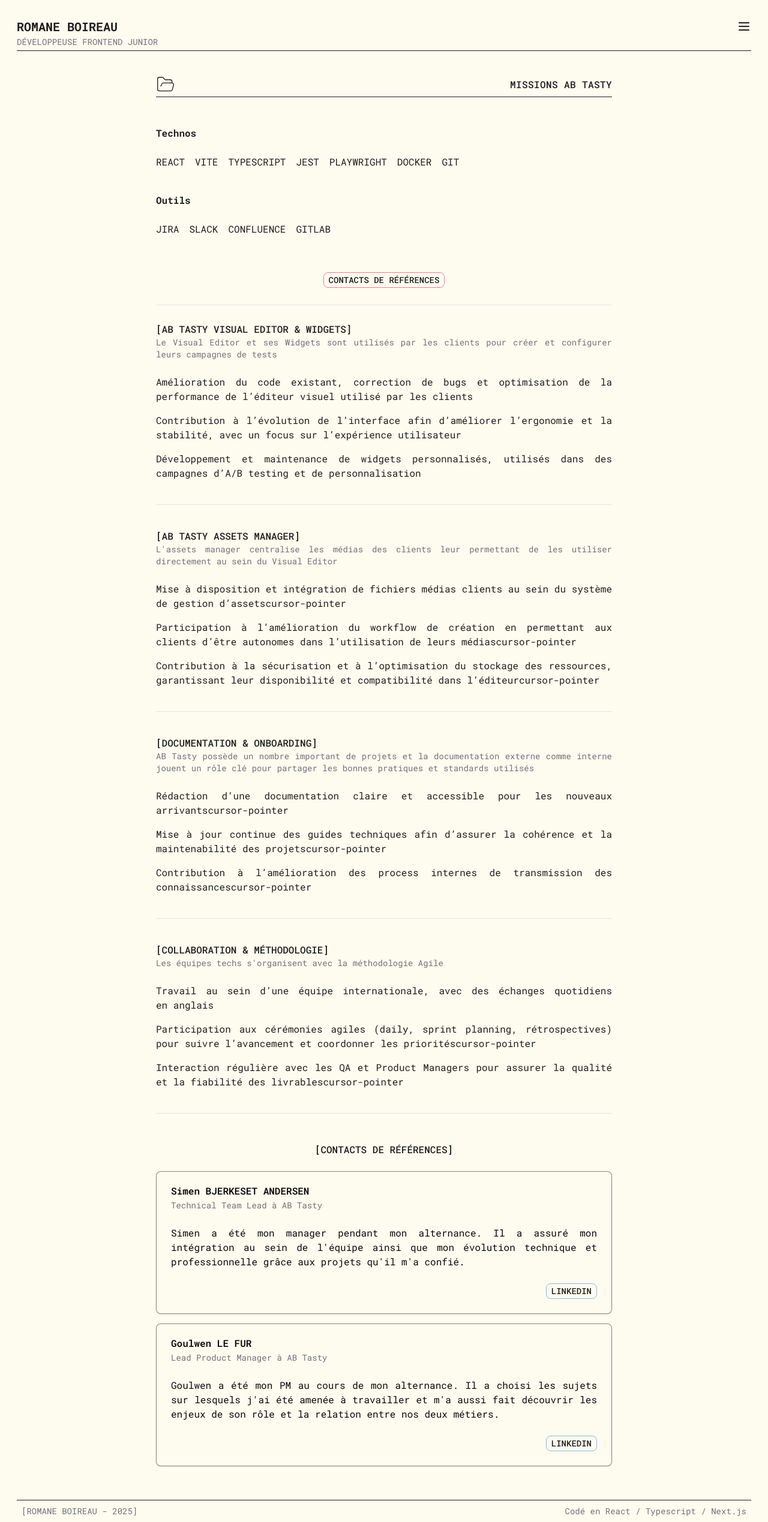
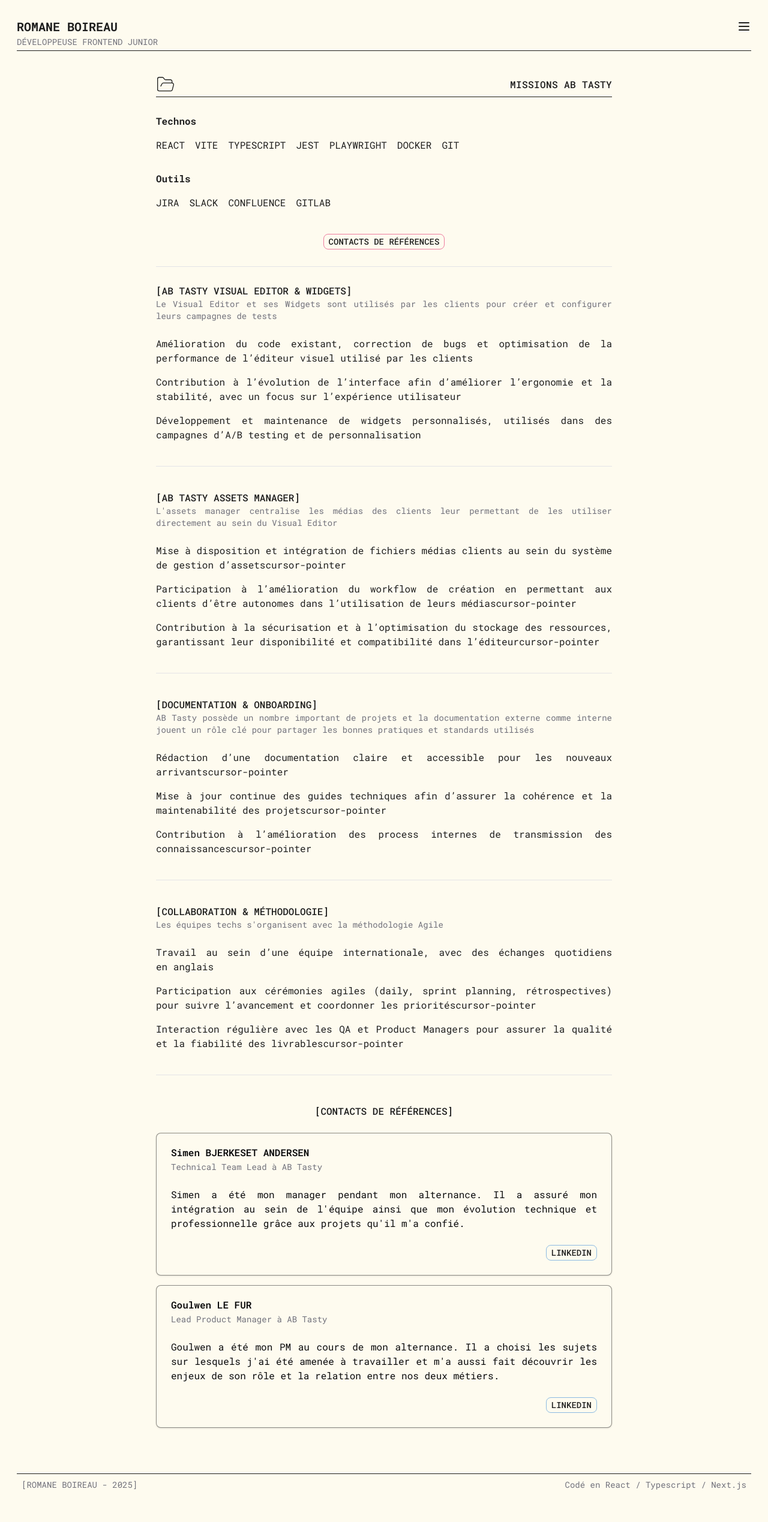
Before and after one commit to aanatema/portfolio-v2, a Next.js app: page /abtPage in a window 1280 px wide. Shown: the whole page at 60% size. After the commit the page ends 2494 px from the top, so only its background shows below. Built offline with nearby package versions, Linux system fonts and the light colour scheme.

Commit message:
optimize tailwind styles

```diff
--- a/src/app/abtPage/components/AbtTechnoList.tsx
+++ b/src/app/abtPage/components/AbtTechnoList.tsx
@@ -3,9 +3,9 @@ import { Separator } from "@/components/ui/separator";
 export default function AbtTechnoList() {
 	return (
 		<>
-			<div className='mt-5 mb-5 flex flex-col gap-2'>
+			<div className='my-5flex flex-col gap-2'>
 				<header className='font-bold'>Technos</header>
-				<section className='flex flex-row gap-2 mb-4 mt-4 sm:pb-10 uppercase overflow-x-scroll overflow-y-hidden lg:overflow-hidden h-7'>
+				<section className='flex flex-row gap-2 my-4 sm:pb-10 uppercase overflow-x-scroll overflow-y-hidden lg:overflow-hidden h-7'>
 					<p>React</p>
 					<Separator orientation='vertical' />
 					<p>Vite</p>
@@ -21,7 +21,7 @@ export default function AbtTechnoList() {
 					<p>Git</p>
 				</section>
 				<header className='font-bold'>Outils</header>
-				<section className='flex flex-row gap-2 mb-4 mt-4 sm:pb-10 uppercase overflow-x-scroll overflow-y-hidden lg:overflow-hidden h-7'>
+				<section className='flex flex-row gap-2 my-4 sm:pb-10 uppercase overflow-x-scroll overflow-y-hidden lg:overflow-hidden h-7'>
 					<p>Jira</p>
 					<Separator orientation='vertical' />
 					<p>Slack</p>
--- a/src/app/biomePage/page.tsx
+++ b/src/app/biomePage/page.tsx
@@ -95,7 +95,7 @@ export default function BiomePage() {
 								</p>
 								<br />
 								<header className='font-bold'>Frontend</header>
-								<section className='flex flex-row gap-2 mb-4 mt-4 sm:pb-10 uppercase overflow-x-scroll overflow-y-hidden lg:overflow-hidden h-7'>
+								<section className='flex flex-row gap-2 my-4 sm:pb-10 uppercase overflow-x-scroll overflow-y-hidden lg:overflow-hidden h-7'>
 									<p>React</p>
 									<Separator orientation='vertical' />
 									<p>Typescript</p>
--- a/src/app/topovisioPage/page.tsx
+++ b/src/app/topovisioPage/page.tsx
@@ -102,7 +102,7 @@ export default function TopovisioPage() {
 									temps que le développement de l&apos;
 									entreprise.
 								</p>
-								<div className='mt-5 mb-5 flex flex-col gap-4'>
+								<div className='my-5flex flex-col gap-4'>
 									<header className='font-bold'>
 										Technos envisagées
 									</header>
--- a/src/reactComponents/Footer.tsx
+++ b/src/reactComponents/Footer.tsx
@@ -1,6 +1,6 @@
 export default function Footer() {
 	return (
-		<footer className='m-7 mb-0 p-2 border-t border-foreground bg-background text-center text-sm text-muted-foreground bottom-0 left-0 right-0'>
+		<footer className='mx-7 mt-15 mb-0 p-2 border-t border-foreground bg-background text-center text-sm text-muted-foreground bottom-0 left-0 right-0'>
 			<div className='lg:flex lg:col-2 lg:justify-between'>
 				<p className='uppercase tracking-[3]'>
 					[Romane Boireau - 2025]
--- a/src/reactComponents/HomepageComponents/AboutSection.tsx
+++ b/src/reactComponents/HomepageComponents/AboutSection.tsx
@@ -40,7 +40,7 @@ export default function AboutSection() {
 					</Link>
 				</section>
 			</section>
-			<section className='flex flex-row gap-2 mt-4 mb-4 justify-evenly'>
+			<section className='flex flex-row gap-2 my-4 justify-evenly'>
 				<ResumeBadge />
 				<LinkedinBadge />
 				<GithubBadge />
--- a/src/reactComponents/HomepageComponents/HomepageAccordion.tsx
+++ b/src/reactComponents/HomepageComponents/HomepageAccordion.tsx
@@ -27,7 +27,7 @@ export function HomepageAccordion() {
 				<AccordionTrigger>À propos</AccordionTrigger>
 				<AccordionContent className='flex flex-col gap-2 text-balance text-justify'>
 					<AboutSection />
-					<div className='mt-4 mb-4'>
+					<div className='my-4'>
 						<FrontendTechnoList />
 						<BackendTechnoList />
 					</div>
--- a/src/reactComponents/TechnoList/BackendTechnoList.tsx
+++ b/src/reactComponents/TechnoList/BackendTechnoList.tsx
@@ -4,7 +4,7 @@ export default function BackendTechnoList() {
     return (
 		<>
 			<header className='font-bold'>Backend</header>
-			<section className='flex flex-row gap-2 mb-4 mt-4 mb-4 mt-4 sm:pb-10 uppercase overflow-x-scroll overflow-y-hidden lg:overflow-hidden h-7'>
+			<section className='flex flex-row gap-2 my-4 sm:pb-10 uppercase overflow-x-scroll overflow-y-hidden lg:overflow-hidden h-7'>
 				<p>Node</p>
 				<Separator orientation='vertical' />
 				<p>Express</p>
--- a/src/reactComponents/TechnoList/FrontendTechnoList.tsx
+++ b/src/reactComponents/TechnoList/FrontendTechnoList.tsx
@@ -4,7 +4,7 @@ export default function FrontendTechnoList() {
     return (
 		<>
 			<header className='font-bold'>Frontend</header>
-			<section className='flex flex-row gap-2 mb-4 mt-4 sm:pb-10 uppercase overflow-x-scroll overflow-y-hidden lg:overflow-hidden h-7'>
+			<section className='flex flex-row gap-2 my-4 sm:pb-10 uppercase overflow-x-scroll overflow-y-hidden lg:overflow-hidden h-7'>
 				<p>React</p>
 				<Separator orientation='vertical' />
 				<p>Next</p>
```
